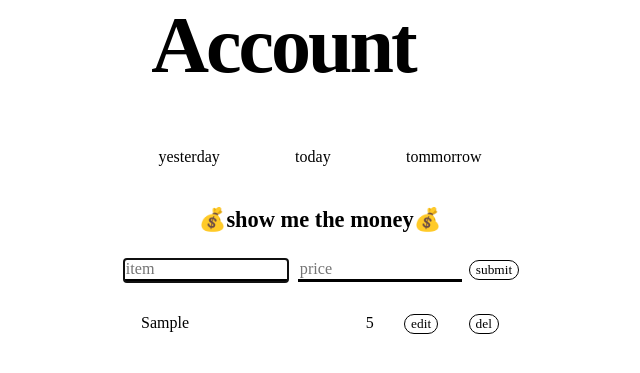
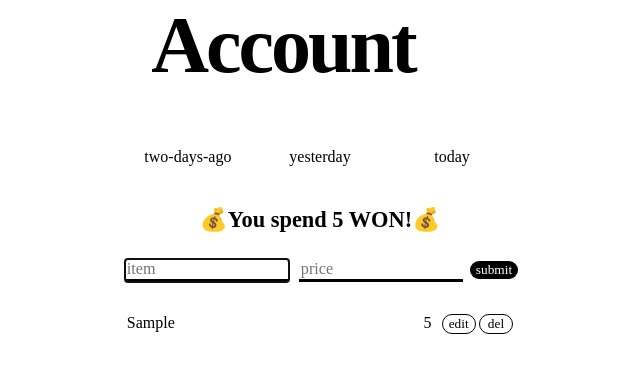
Before and after one commit to IRONDESK/HosueholdAccount, a plain HTML site: page index.html in a window 1280 px wide. Both pictures are taken after typing "Sample", "5" into the empty fields and a click on the button "submit". Shown: the part 191-564 px from the top of the page, without its empty margins (320-960 px from the left). Drawn offline with Linux system fonts and the light colour scheme; a web font is replaced by a local one.

Commit message:
feat: 입력된 품목의 가격 총합 추가

```diff
--- a/index.html
+++ b/index.html
@@ -19,14 +19,14 @@
     <main>
         <nav>
             <ul class="dateList">
+                <li id="twodaysago">two-days-ago</li>
                 <li id="yesterday">yesterday</li>
                 <li id="today">today</li>
-                <li id="tommorrow">tommorrow</li>
             </ul>
         </nav>
         <section>
             <article class="formBox">
-                <h3>💰<span class="allMoney">show me the money</span>💰</h3>
+                <h3>💰<span id="allMoney">show me the money</span>💰</h3>
                 <form id="itemForm">
                     <label for="item-name" class="sr-only">소비 항목을 입력하세요.</label>
                     <input type="text" id="item-name" name="itemName" class="input-field" placeholder="item"
--- a/index.js
+++ b/index.js
@@ -3,19 +3,45 @@ const $ = (selector) => document.querySelector(selector)
 // $를 변수로 선언하여 활용
 
 function App() {
+
+    function getDate () {
+        const dateText = document.querySelector(".date-text");
+        let today = new Date();
+        const dayArray = ["일", "월", "화", "수", "목", "금", "토"]
+        dateText.innerText = `${today.getMonth() + 1}월 ${today.getDate()}일 ${dayArray[today.getDay()]}요일 소식입니다`;
+    }
+
+    // data 스토리지
+    this.menu = {
+        twodaysago: [],
+        yesterday: [],
+        today: [],
+    };
+    this.currentDay = "today";
+
+      // store 저장값 불러오기
+    this.init = () => {
+        if (store.getLocalStorage()) {
+        this.menu = store.getLocalStorage();
+        }
+        menuRender();
+    }
+
+
     // 전체 금액 알아오기
-    // const getAllPrice = () => {
-    //     const getItemList = $("itemList");
-    //     const allItemPrice = getItemList.querySelectorAll(".itemListPrice").innerText;
-    //     console.log(allItemPrice);
-    //     $('allMoney').innerText(allItemPrice);
+    const getAllPrice = () => {
+        let allPrice = 0;
+        const allItemPrice = document.querySelectorAll(".itemListPrice");
+        for (let i = 0; i < allItemPrice.length; i ++) {
+            allPrice += parseInt(allItemPrice[i].innerText);
+        }
+        $('#allMoney').innerText = `You spend ${allPrice} WON!`;
 
-    // }
+    }
 
 
 
-    // 버튼을 누르거나, 엔터를 누르거나 반복되는 코드이므로
-    // 하나의 변수로 받아서 각각에 넣어줌
+    // 아이템 추가
     const addItem2List = () => {
         if ($("#item-name").value === "" || $("#item-price").value === "") {
             alert('값을 입력해주세요.');
@@ -37,13 +63,6 @@ function App() {
     </button>
 </li>`
         };
-        // .innerHTML,Text = ?? 로 쓰면 안의 내용을 바꾸는 것이기 때문에
-        // ul 태그 안에 계속 추가하려면,
-        // insertAdjacentHTML("", ??); 형태로 써야 한다.
-        // 태그의 앞부터 쓰려면 beforebegin
-        // 태그의 안에서 위로 추가하려면 afterbegin
-        // 태그의 안에서 아래로 추가하면 beforeend
-        // 태그의 뒤부터 쓰려면 afterend
         $("#itemList").insertAdjacentHTML(
             "beforeend", ListTemplate(itemName, itemPrice)
         );
@@ -72,6 +91,40 @@ function App() {
         });
 
 
+    // 메뉴 수정 및 삭제
+  $(".itemListProduct").addEventListener("click", (e) => {
+    if (e.target.classList.contains("menu-edit-button")) {
+      updateMenuName(e);
+    }
+
+    if (e.target.classList.contains("menu-remove-button")) {
+      RemoveMenuName(e);
+    }
+  });
+
+    // 아이템 수정 하기
+  const updateMenuName = (e) => {
+    const dateMenu = e.target.closest("li").dataset.date;
+    const $itemName = e.target.closest("span").querySelector(".itemListName");
+    const $itemPrcie = e.target.closest("span").querySelector(".itemListPrice");
+    const updatedName = prompt("수정할 품목명을 입력해주세요.", $itemName.innerText);
+    const updatedPrice = prompt("수정할 메뉴명을 입력해주세요.", $itemPrcie.innerText);
+
+    this.menu[this.currentCategory][menuId].name = updatedMenuName;
+    store.setLocalStorage(this.menu);
+    $menuName.innerText = updatedMenuName;
+  };
+
+  // 아이템 삭제 하기
+  const RemoveMenuName = (e) => {
+    if ( confirm("삭제하시겠습니까?") ) {
+      const menuId = e.target.closest("li").dataset.menuId;
+      this.menu[this.currentCategory].splice(menuId, 1); // splice() : menuId번째 index를 1개 제거
+    store.setLocalStorage(this.menu);
+    e.target.closest("li").remove();
+    updateMenuCount();
+    }
+  };
 
 }
 
--- a/style.css
+++ b/style.css
@@ -38,6 +38,10 @@ header span{
     flex-direction: row;
     justify-content: space-around;
 }
+.dateList li {
+    flex: 1;
+    text-align: center;
+}
 
 
 /* formbox */
@@ -55,7 +59,13 @@ header span{
     margin: 3px;
     width: 160px;
 }
-.formBox .inputSubmit,
+.formBox .inputSubmit {
+    cursor: pointer;
+    border: none;
+    background-color: #000;
+    color: #fff;
+    border-radius: 13px;
+}
 .menu-remove-button,
 .menu-edit-button {
     cursor: pointer;
@@ -63,6 +73,7 @@ header span{
     background: none;
     border: 1px solid #000;
     border-radius: 13px;
+    box-sizing: border-box;
 }
 
 /* itemlist */
@@ -70,16 +81,27 @@ header span{
     list-style: none;
     padding: 1px 5px;
 }
-#itemList .itemListProduct {
+.itemListProduct {
     margin-top: 22px;
     display: flex;
     flex-direction: row;
-    justify-content: space-around;
+    justify-content: space-between;
 }
-#itemList .itemListProduct:first-child {
+.itemListProduct:first-child {
     margin-top: 12px;
 }
-#itemList .itemListProduct .itemListName {
-    width: 50%;
+.itemListProduct .itemListName {
+    flex: 2;
     text-align: left;
 }
+.itemListProduct .itemListPrice {
+    flex: 1;
+    text-align: right;
+    padding-right: 7px;
+}
+.itemListProduct .menu-edit-button,
+.itemListProduct .menu-remove-button {
+    flex: 0.2;
+    text-align: center;
+    margin-left: 3px;
+}
```
